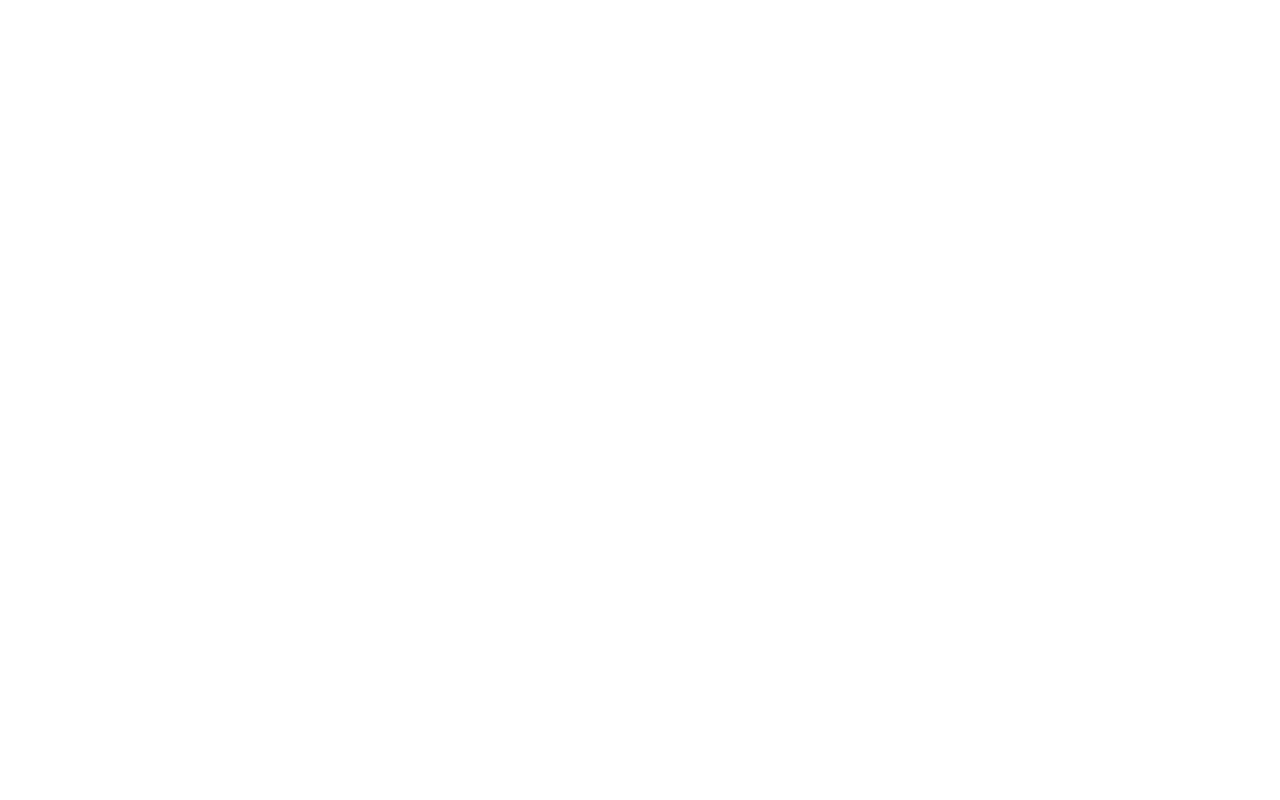
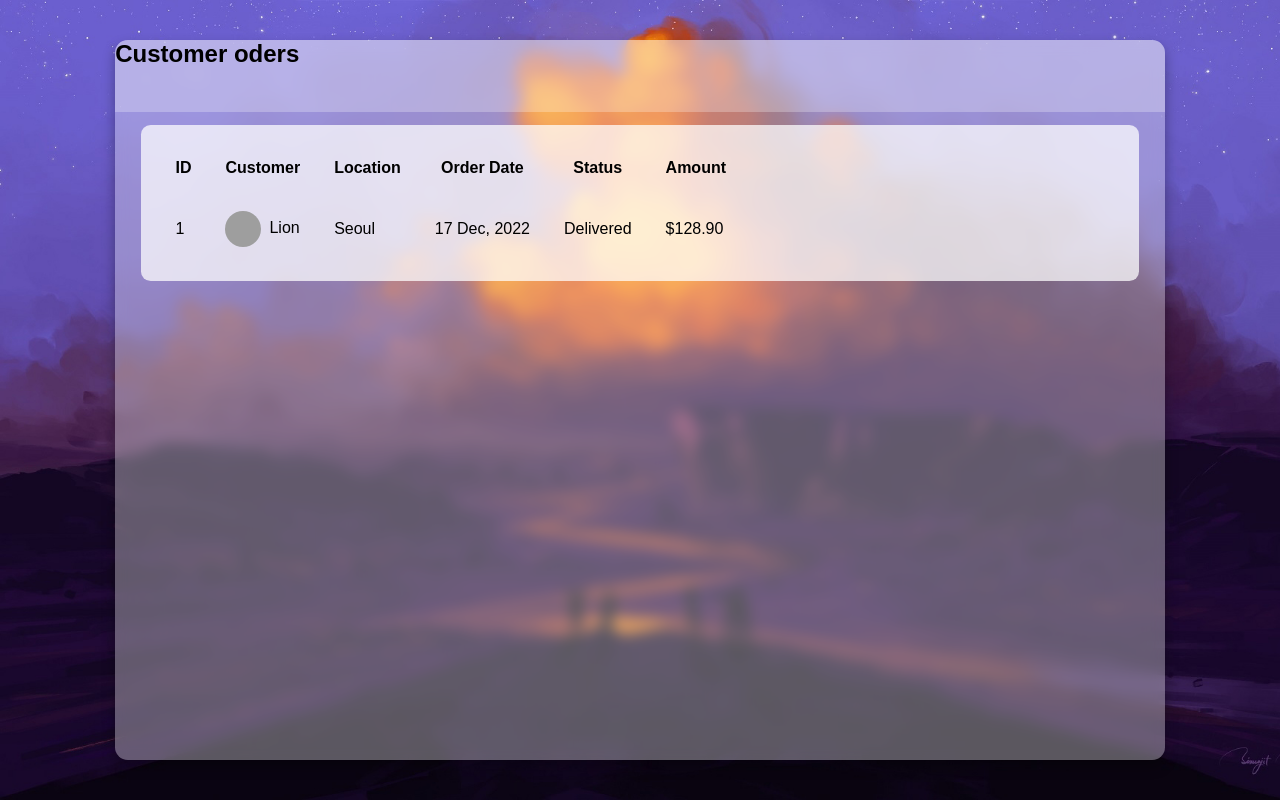
Before and after one commit to Laurence2013/submarket-json-formats-01, a website: page html-css-tables/table-ideas-00/index.html in a window 1280 px wide. Drawn offline with Linux system fonts and the light colour scheme; grey boxes are pictures that could not be loaded.

Commit message:
13commit

```diff
--- a/html-css-tables/table-ideas-00/index.html
+++ b/html-css-tables/table-ideas-00/index.html
@@ -5,6 +5,37 @@
 		<meta name='viewport' content='width=device-width, initial-scale=1.0'>
 		<meta httpequiv='X-UA-Compatible' content='ie=edge'>
 		<title>Responsive HTML table with Purse CSS - Web Design</title>
+		<link rel='stylesheet' href='styles.css'>
 	</head>
-	<body></body>
+	<body>
+		<main class='table'>
+			<section class='table_header'>
+				<h1>Customer oders</h1>
+			</section>
+			<section class='table_body'>
+				<table>
+					<thead>
+						<tr>
+							<th>ID</th>
+							<th>Customer</th>
+							<th>Location</th>
+							<th>Order Date</th>
+							<th>Status</th>
+							<th>Amount</th>
+						</tr>
+					</thead>
+					<tbody>
+						<tr>
+							<td>1</td>
+							<td><img src='https://cdn.pixabay.com/photo/2018/03/26/10/36/poly-3262202_1280.jpg' alt=''>Lion</td>
+							<td>Seoul</td>
+							<td>17 Dec, 2022</td>
+							<td><p>Delivered</p></td>
+							<td>$128.90</td>
+						</tr>
+					</tbody>
+				</table>
+			</section>
+		</main>
+	</body>
 </html>
--- a/html-css-tables/table-ideas-00/styles.css
+++ b/html-css-tables/table-ideas-00/styles.css
@@ -0,0 +1,58 @@
+*{
+	margin: 0;
+	padding: 0;
+	box-sizing: border-box;
+	font-family: sans-serif;
+}
+body{
+	min-height: 100vh;
+	background: url(images/html_table.jpg) center / cover;
+	display: flex;
+	justify-content: center;
+	align-items: center;
+}
+main.table {
+	width: 82vw;
+	height: 90vh;
+	background-color: #fff5;
+	backdrop-filter: blur(7px);
+	box-shadow: 0 .4rem .8rem #0005;
+	border-radius: .8rem;
+	overflow: hidden;
+}
+.table_header{
+	width: 100%;
+	height: 10%;
+	background-color: #fff4;
+	padding: 8.rem 1rem;
+}
+.table_body{
+	width: 95%;
+	max-height: calc(89% - .8rem);
+	background-color: #fffb;
+	margin: .8rem auto;
+	border-radius: .6rem;
+	overflow: auto;
+}
+.table_body::-webkit-scrollbar{
+	width: 0.5rem;
+	height: 0.5rem;
+}
+.table_body::-webkit-scrollbar-thumb{
+	border-radius: .5rem;
+	background-color: #0004;
+	visibility: hidden;
+}
+.table_body:hover::-webkit-scrollbar-thumb{
+	visibility: visible;
+}
+td img{
+	width: 36px;
+	height: 36px;
+	margin-right: .5rem;
+	border-radius: 50%;
+	vertical-align: middle;
+}
+table, th, td{
+	padding: 1rem;
+}
```
Also changed, not shown: html-css-tables/table-ideas-00/images/html_table.jpg (added), 1 other file.
